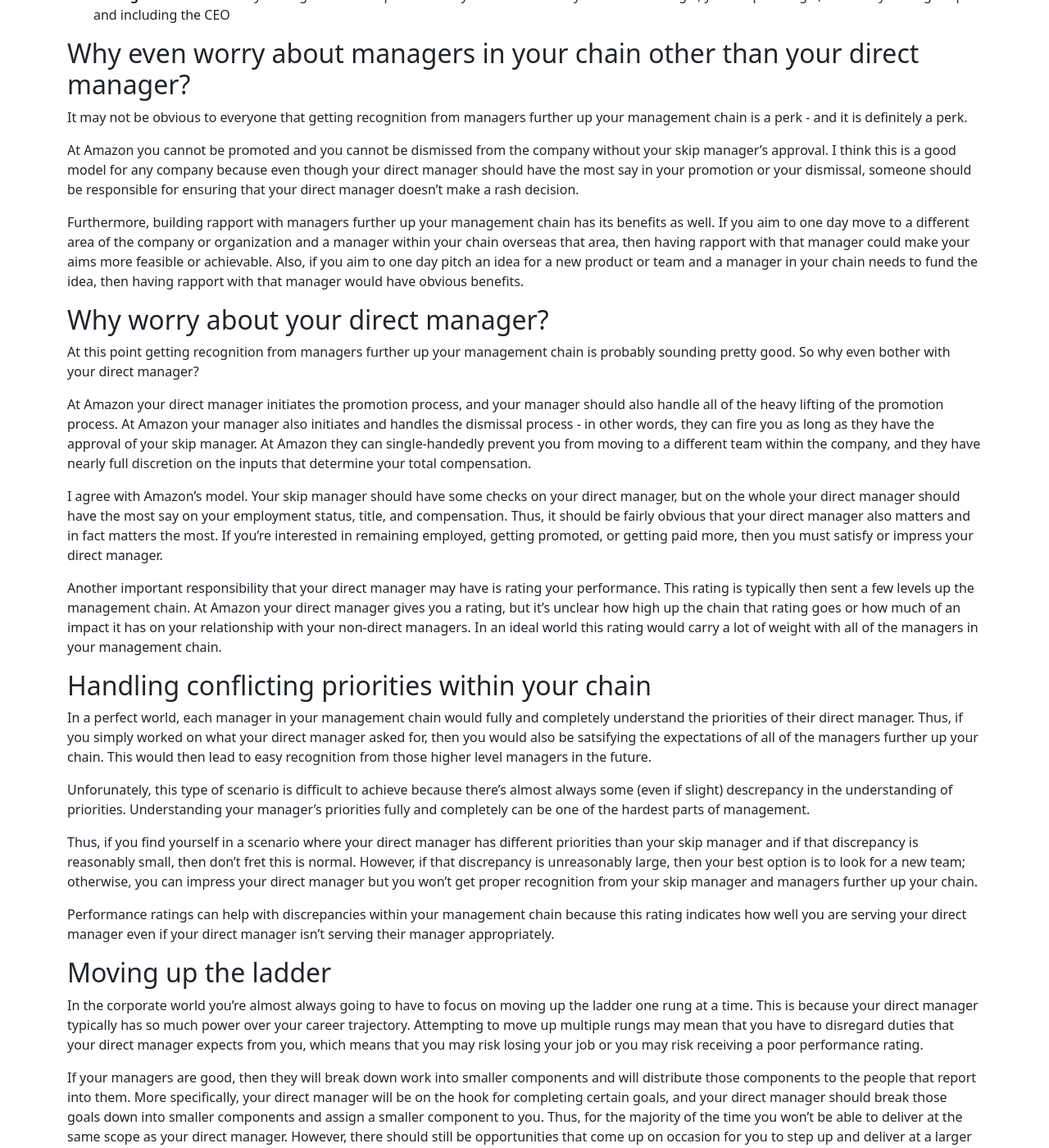
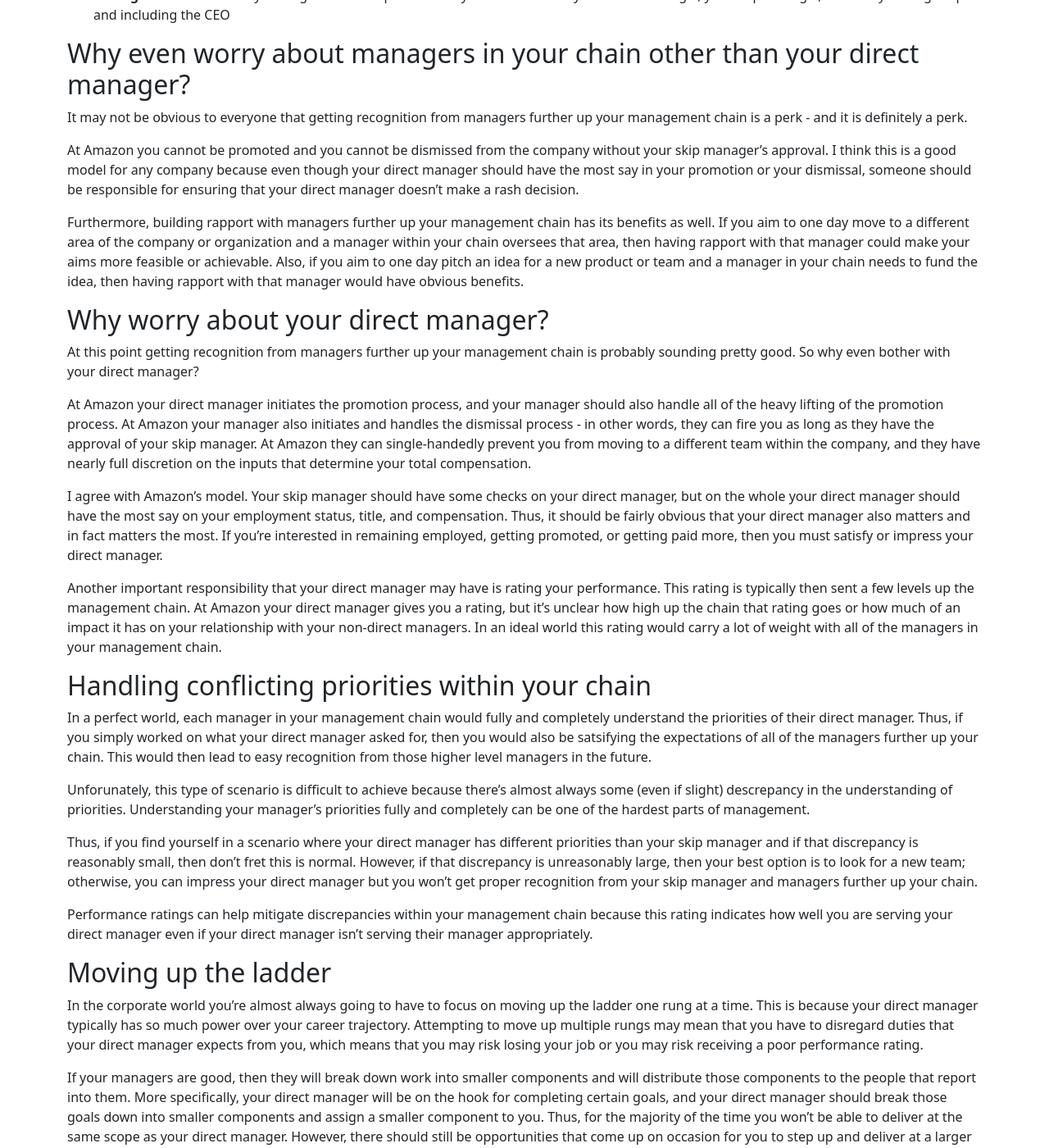
Before and after one commit to johnnys-memos/johnnys-memos.github.io, a Jekyll site: the page built from pages/managing-your-chain.md, in a window 1280 px wide and 1400 px high, scrolled down 689 px. Shown: the whole window at 82% size. Built offline with Jekyll 4.4.1, drawn with Linux system fonts in a browser that asks for light colours; some of the changed text lies outside the part shown.

Commit message:
Draft 3: Managing Your Management Chain

```diff
--- a/pages/managing-your-chain.md
+++ b/pages/managing-your-chain.md
@@ -59,7 +59,7 @@ ensuring that your direct manager doesn't make a rash decision.
 
 Furthermore, building rapport with managers further up your management chain
 has its benefits as well. If you aim to one day move to a different area
-of the company or organization and a manager within your chain overseas
+of the company or organization and a manager within your chain oversees
 that area, then having rapport with that manager could make your aims
 more feasible or achievable. Also, if you aim to one day pitch an idea
 for a new product or team and a manager in your chain needs to fund the
@@ -119,7 +119,7 @@ for a new team; otherwise, you can impress your direct manager but you
 won't get proper recognition from your skip manager and managers further
 up your chain.
 
-Performance ratings can help with discrepancies within your management
+Performance ratings can help mitigate discrepancies within your management
 chain because this rating indicates how well you are serving your direct
 manager even if your direct manager isn't serving their manager
 appropriately.
```
Also changed, not shown: other parts of pages/managing-your-chain.md (+4 -0 lines).
